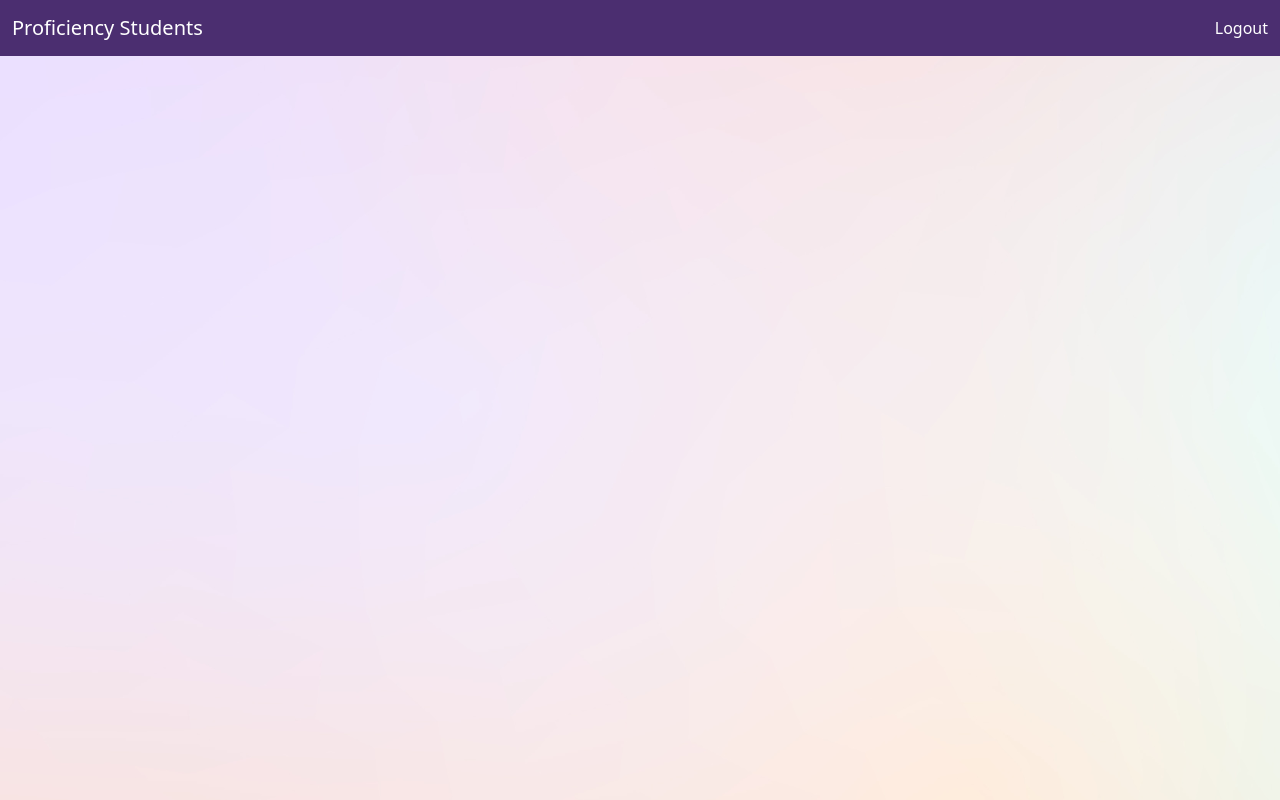
After one commit to mineeshabrar/dsaapp, a Django app: page /secy/view_proficiency/ in a window 1280 px wide. The commit adds this page. Run offline with Django 4.2, Linux system fonts and the light colour scheme; some libraries are stand-ins or nearby versions.

Commit message:
view prof students

```diff
--- a/heads/views.py
+++ b/heads/views.py
@@ -36,6 +36,8 @@ def event_details(request, event_id):
 def secy_add_event(request):
     return render(request, 'add_event.html')
 
+def view_proficiency(request):
+    return render(request, 'view_proficiency.html')
 
 def secy_view(request):
     collection_name = db["student_societies"]
--- a/majorProject/urls.py
+++ b/majorProject/urls.py
@@ -28,6 +28,7 @@ urlpatterns = [
     path('accounts/', include("allauth.urls")),
     path('secy/', secy_view),
     path('secy/add_event/', secy_add_event),
+    path('secy/view_proficiency/', view_proficiency),
     path('secy/<str:event_id>', event_details),
     path('secy/saveData/', secy_add_event_data, name= 'saveAddEventData'),
     path('dsa/', dsa_view),
--- /dev/null
+++ b/templates/view_proficiency.html
@@ -0,0 +1,31 @@
+<!DOCTYPE html>
+<html lang="en">
+
+<head>
+  <title>Student Profile</title>
+  <meta charset="utf-8" />
+  <meta name="viewport" content="width=device-width, initial-scale=1" />
+  {% load static %}
+  <link href="{% static 'css/bootstrap.min.css' %}" rel="stylesheet" />
+  <script src="{% static 'js/bootstrap.min.js' %}"></script>
+  <link href="/static/css/home.css?version=1" rel="stylesheet" />
+</head>
+
+<body>
+  <section class="vh-100" style="background-image: url('/static/images/Background.png')">
+    <nav class="custom-navbar navbar">
+      <div class="container-fluid custom-navbar">
+        <a class="navbar-brand nav-text" href="#">Proficiency Students</a>
+
+        <ul class="navbar-nav ms-auto">
+          <li class="nav-item ml-auto">
+            <a class="nav-link nav-text" href="logout/">Logout</a>
+          </li>
+        </ul>
+      </div>
+    </nav>
+
+  </section>
+</body>
+
+</html>
```
Also changed, not shown: templates/secy_landing_page.html (+14 -7 lines).
